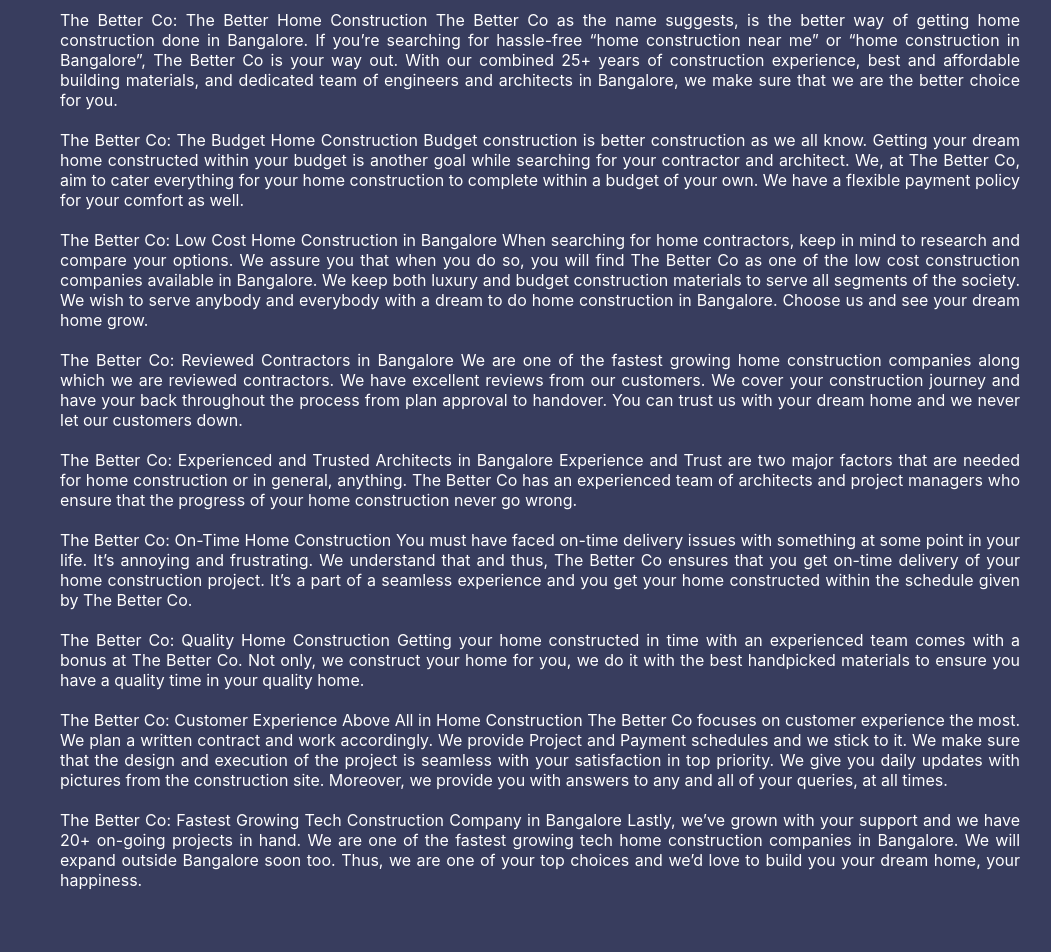
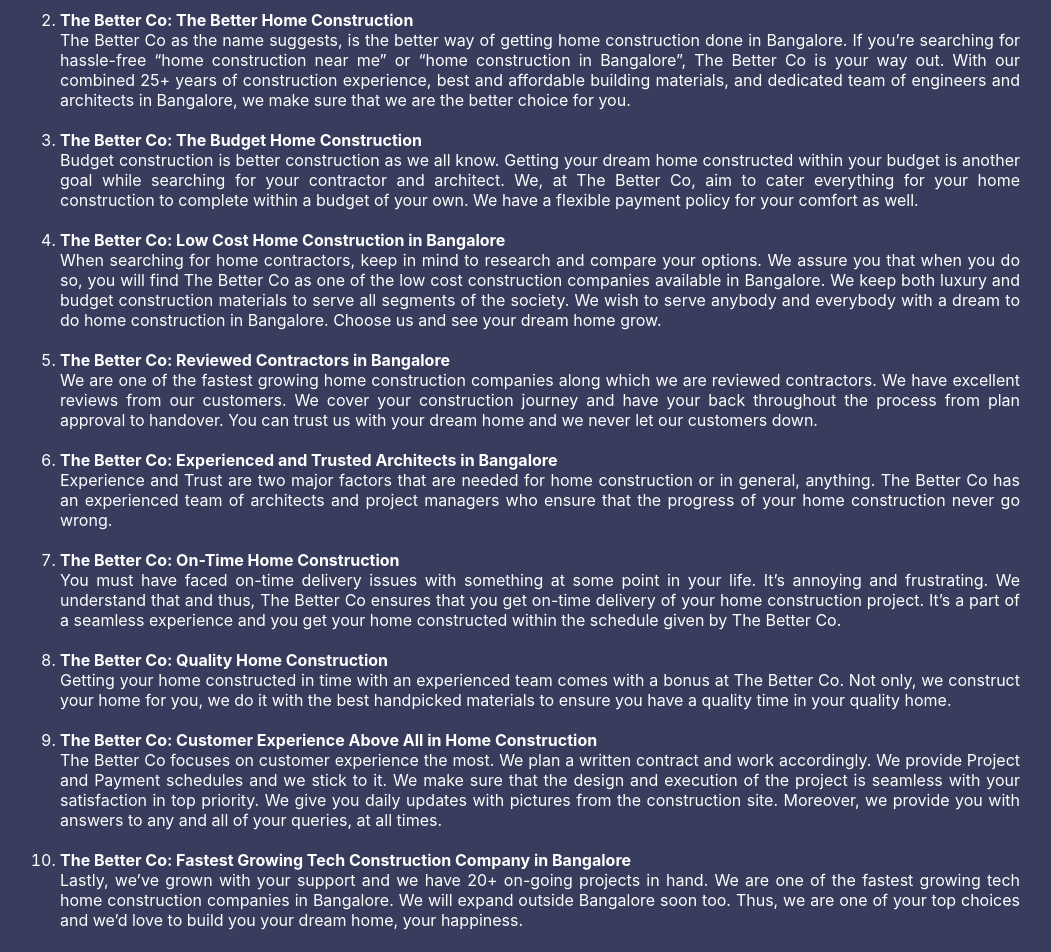
Before and after one commit to afeermohd/better-landing, a React (Create React App) app: page / in a window 1280 px wide. Shown: the part 3680-4632 px from the top of the page, without its empty margins (100-1151 px from the left). Built offline with nearby package versions, Linux system fonts and the light colour scheme; the HTML template or start-up script is replaced by a standard one.

Commit message:
footer fix

```diff
--- a/src/components/FooterNav/index.js
+++ b/src/components/FooterNav/index.js
@@ -28,104 +28,115 @@
           </ul>
         </div>
       </div>
-      <div className="footer-info">
-        <div>
-          The Better Co: The Easy Home Construction in Bangalore The Better Co
-          is a home construction company based in Bangalore, with a focus on
-          ‘customer satisfaction’. We work with an experienced team of site
-          engineers, project managers, architects, designers, structural
-          engineers, quality control, and experience managers to provide our
-          customers with easy and seamless home construction experience. Home
-          construction is itself a long and rough task when you have to deal
-          with the labourers by yourself but, we aim to make it as easy as
-          possible for our customers by managing the entirety of the
-          construction project from plan approval to handover.
-        </div>
+      <div className="footer-info-container">
+        <ul className="footer-info">
+          <li>
+            <h4>The Better Co: The Easy Home Construction in Bangalore</h4> The
+            Better Co is a home construction company based in Bangalore, with a
+            focus on ‘customer satisfaction’. We work with an experienced team
+            of site engineers, project managers, architects, designers,
+            structural engineers, quality control, and experience managers to
+            provide our customers with easy and seamless home construction
+            experience. Home construction is itself a long and rough task when
+            you have to deal with the labourers by yourself but, we aim to make
+            it as easy as possible for our customers by managing the entirety of
+            the construction project from plan approval to handover.
+          </li>
           <br />
-        <div>
-          The Better Co: The Better Home Construction The Better Co as the name
-          suggests, is the better way of getting home construction done in
-          Bangalore. If you’re searching for hassle-free “home construction near
-          me” or “home construction in Bangalore”, The Better Co is your way
-          out. With our combined 25+ years of construction experience, best and
-          affordable building materials, and dedicated team of engineers and
-          architects in Bangalore, we make sure that we are the better choice
-          for you.
-        </div>
+          <li>
+            <h4>The Better Co: The Better Home Construction</h4> The Better Co
+            as the name suggests, is the better way of getting home construction
+            done in Bangalore. If you’re searching for hassle-free “home
+            construction near me” or “home construction in Bangalore”, The
+            Better Co is your way out. With our combined 25+ years of
+            construction experience, best and affordable building materials, and
+            dedicated team of engineers and architects in Bangalore, we make
+            sure that we are the better choice for you.
+          </li>
           <br />
-        <div>
-          The Better Co: The Budget Home Construction Budget construction is
-          better construction as we all know. Getting your dream home
-          constructed within your budget is another goal while searching for
-          your contractor and architect. We, at The Better Co, aim to cater
-          everything for your home construction to complete within a budget of
-          your own. We have a flexible payment policy for your comfort as well.
-        </div>
+          <li>
+            <h4>The Better Co: The Budget Home Construction</h4> Budget
+            construction is better construction as we all know. Getting your
+            dream home constructed within your budget is another goal while
+            searching for your contractor and architect. We, at The Better Co,
+            aim to cater everything for your home construction to complete
+            within a budget of your own. We have a flexible payment policy for
+            your comfort as well.
+          </li>
           <br />
-        <div>
-          The Better Co: Low Cost Home Construction in Bangalore When searching
-          for home contractors, keep in mind to research and compare your
-          options. We assure you that when you do so, you will find The Better
-          Co as one of the low cost construction companies available in
+          <li>
+            <h4>The Better Co: Low Cost Home Construction in Bangalore</h4> When
+            searching for home contractors, keep in mind to research and compare
+            your options. We assure you that when you do so, you will find The
+            Better Co as one of the low cost construction companies available in
             Bangalore. We keep both luxury and budget construction materials to
             serve all segments of the society. We wish to serve anybody and
-          everybody with a dream to do home construction in Bangalore. Choose us
-          and see your dream home grow.
-        </div>
+            everybody with a dream to do home construction in Bangalore. Choose
+            us and see your dream home grow.
+          </li>
           <br />
-        <div>
-          The Better Co: Reviewed Contractors in Bangalore We are one of the
-          fastest growing home construction companies along which we are
-          reviewed contractors. We have excellent reviews from our customers. We
-          cover your construction journey and have your back throughout the
-          process from plan approval to handover. You can trust us with your
-          dream home and we never let our customers down.
-        </div>
+          <li>
+            <h4>The Better Co: Reviewed Contractors in Bangalore</h4> We are one
+            of the fastest growing home construction companies along which we
+            are reviewed contractors. We have excellent reviews from our
+            customers. We cover your construction journey and have your back
+            throughout the process from plan approval to handover. You can trust
+            us with your dream home and we never let our customers down.
+          </li>
           <br />
-        <div>
+          <li>
+            <h4>
               The Better Co: Experienced and Trusted Architects in Bangalore
+            </h4>
             Experience and Trust are two major factors that are needed for home
-          construction or in general, anything. The Better Co has an experienced
-          team of architects and project managers who ensure that the progress
-          of your home construction never go wrong.
-        </div>
+            construction or in general, anything. The Better Co has an
+            experienced team of architects and project managers who ensure that
+            the progress of your home construction never go wrong.
+          </li>
           <br />
-        <div>
-          The Better Co: On-Time Home Construction You must have faced on-time
-          delivery issues with something at some point in your life. It’s
-          annoying and frustrating. We understand that and thus, The Better Co
-          ensures that you get on-time delivery of your home construction
-          project. It’s a part of a seamless experience and you get your home
-          constructed within the schedule given by The Better Co.
-        </div>
+          <li>
+            <h4>The Better Co: On-Time Home Construction</h4> You must have
+            faced on-time delivery issues with something at some point in your
+            life. It’s annoying and frustrating. We understand that and thus,
+            The Better Co ensures that you get on-time delivery of your home
+            construction project. It’s a part of a seamless experience and you
+            get your home constructed within the schedule given by The Better
+            Co.
+          </li>
           <br />
-        <div>
-          The Better Co: Quality Home Construction Getting your home constructed
-          in time with an experienced team comes with a bonus at The Better Co.
-          Not only, we construct your home for you, we do it with the best
-          handpicked materials to ensure you have a quality time in your quality
-          home.
-        </div>
+          <li>
+            <h4>The Better Co: Quality Home Construction</h4> Getting your home
+            constructed in time with an experienced team comes with a bonus at
+            The Better Co. Not only, we construct your home for you, we do it
+            with the best handpicked materials to ensure you have a quality time
+            in your quality home.
+          </li>
           <br />
-        <div>
-          The Better Co: Customer Experience Above All in Home Construction The
-          Better Co focuses on customer experience the most. We plan a written
-          contract and work accordingly. We provide Project and Payment
-          schedules and we stick to it. We make sure that the design and
-          execution of the project is seamless with your satisfaction in top
-          priority. We give you daily updates with pictures from the
+          <li>
+            <h4>
+              The Better Co: Customer Experience Above All in Home Construction
+            </h4>{" "}
+            The Better Co focuses on customer experience the most. We plan a
+            written contract and work accordingly. We provide Project and
+            Payment schedules and we stick to it. We make sure that the design
+            and execution of the project is seamless with your satisfaction in
+            top priority. We give you daily updates with pictures from the
             construction site. Moreover, we provide you with answers to any and
             all of your queries, at all times.
-        </div>
+          </li>
           <br />
-        <div>
-          The Better Co: Fastest Growing Tech Construction Company in Bangalore
+          <li>
+            <h4>
+              The Better Co: Fastest Growing Tech Construction Company in
+              Bangalore
+            </h4>
             Lastly, we’ve grown with your support and we have 20+ on-going
             projects in hand. We are one of the fastest growing tech home
-          construction companies in Bangalore. We will expand outside Bangalore
-          soon too. Thus, we are one of your top choices and we’d love to build
-          you your dream home, your happiness.
-        </div>
+            construction companies in Bangalore. We will expand outside
+            Bangalore soon too. Thus, we are one of your top choices and we’d
+            love to build you your dream home, your happiness.
+          </li>
+        </ul>
       </div>
 
       <Footer />
--- a/src/components/FooterNav/style.css
+++ b/src/components/FooterNav/style.css
@@ -40,8 +40,12 @@
   /* padding: 0 1rem; */
 }
 
-.footer-info {
+.footer-info-container {
   color: white;
   text-align: justify;
   margin: 5rem 10rem 4rem 10rem;
 }
+
+.footer-info {
+  list-style: decimal;
+}
```
Lines whose indentation alone changed are shown as unchanged.
